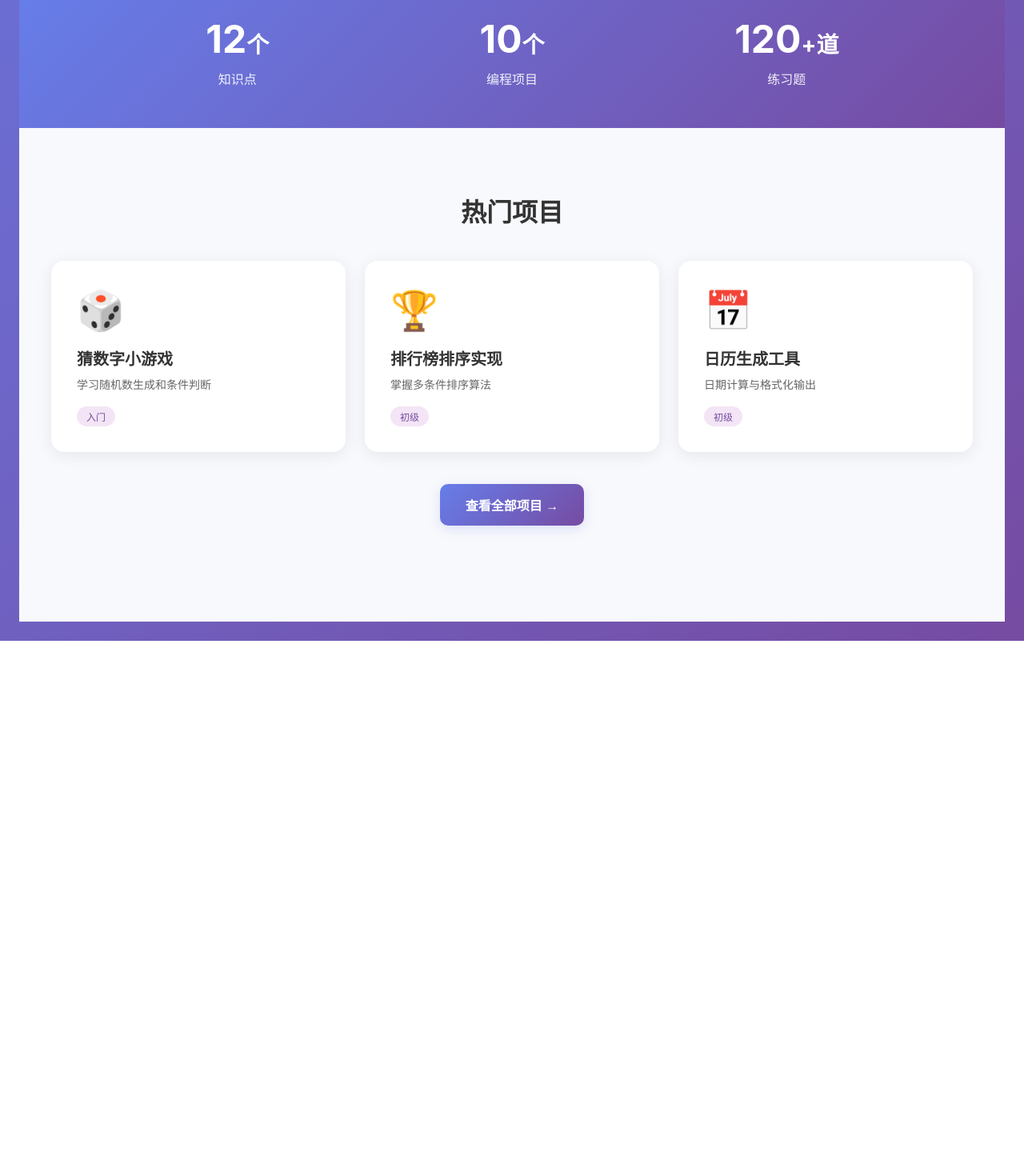
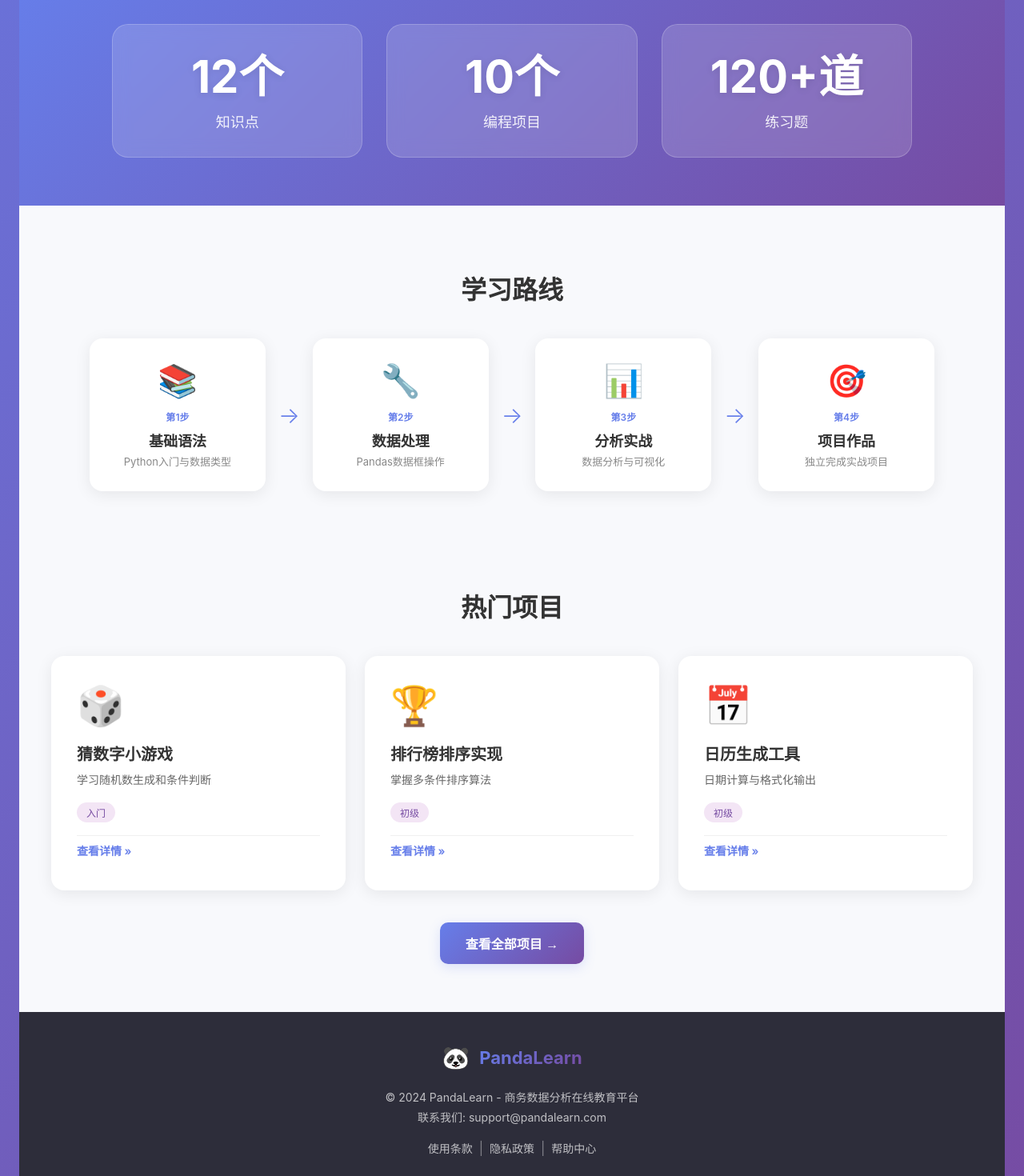
Before and after one commit to jvjv001/zhm1, a React (Vite) app: page / in a window 1280 px wide. Shown: the part 980-2450 px from the top of the page at 80% size. Before the commit the page ends 1781 px from the top, so only its background shows below. Built offline with nearby package versions, Linux system fonts and the light colour scheme.

Commit message:
增强首页：动态计数器、学习路线步骤、查看详情链接、页脚

```diff
--- a/src/pages/Home.jsx
+++ b/src/pages/Home.jsx
@@ -1,5 +1,47 @@
-import React, { useState } from 'react';
+import React, { useState, useEffect, useRef } from 'react';
 import { courseContent } from '../data';
+
+// 数字滚动动画组件
+const AnimatedCounter = ({ target, duration = 2000, suffix = '' }) => {
+  const [count, setCount] = useState(0);
+  const [hasAnimated, setHasAnimated] = useState(false);
+  const ref = useRef(null);
+
+  useEffect(() => {
+    const observer = new IntersectionObserver(
+      (entries) => {
+        if (entries[0].isIntersecting && !hasAnimated) {
+          setHasAnimated(true);
+          const startTime = Date.now();
+          const animate = () => {
+            const elapsed = Date.now() - startTime;
+            const progress = Math.min(elapsed / duration, 1);
+            // 使用easeOutExpo缓动
+            const easeProgress = 1 - Math.pow(1 - progress, 4);
+            setCount(Math.floor(easeProgress * target));
+            if (progress < 1) {
+              requestAnimationFrame(animate);
+            }
+          };
+          requestAnimationFrame(animate);
+        }
+      },
+      { threshold: 0.5 }
+    );
+
+    if (ref.current) {
+      observer.observe(ref.current);
+    }
+
+    return () => observer.disconnect();
+  }, [target, duration, hasAnimated]);
+
+  return (
+    <span ref={ref}>
+      {count}{suffix}
+    </span>
+  );
+};
 
 export const Home = ({ setActivePage }) => {
   const [selectedProject, setSelectedProject] = useState(null);
@@ -57,11 +99,12 @@ export const Home = ({ setActivePage }) => {
     }
   ];
 
-  // 学习数据
-  const stats = [
-    { number: '12', label: '知识点', suffix: '个' },
-    { number: '10', label: '编程项目', suffix: '个' },
-    { number: '120', label: '练习题', suffix: '+道' }
+  // 学习路线步骤
+  const learningSteps = [
+    { step: 1, title: '基础语法', desc: 'Python入门与数据类型', icon: '📚' },
+    { step: 2, title: '数据处理', desc: 'Pandas数据框操作', icon: '🔧' },
+    { step: 3, title: '分析实战', desc: '数据分析与可视化', icon: '📊' },
+    { step: 4, title: '项目作品', desc: '独立完成实战项目', icon: '🎯' }
   ];
 
   return (
@@ -139,14 +182,46 @@ export const Home = ({ setActivePage }) => {
         </div>
       </section>
 
-      {/* 学习数据统计 */}
+      {/* 学习数据统计 - 大字体统计卡片 */}
       <section style={styles.statsSection}>
         <div style={styles.statsContainer}>
-          {stats.map((stat, index) => (
-            <div key={index} style={styles.statItem}>
-              <div style={styles.statNumber}>{stat.number}<span style={styles.statSuffix}>{stat.suffix}</span></div>
-              <div style={styles.statLabel}>{stat.label}</div>
+          <div style={styles.statCard}>
+            <div style={styles.statNumber}>
+              <AnimatedCounter target={12} suffix="个" />
             </div>
+            <div style={styles.statLabel}>知识点</div>
+          </div>
+          <div style={styles.statCard}>
+            <div style={styles.statNumber}>
+              <AnimatedCounter target={10} suffix="个" />
+            </div>
+            <div style={styles.statLabel}>编程项目</div>
+          </div>
+          <div style={styles.statCard}>
+            <div style={styles.statNumber}>
+              <AnimatedCounter target={120} suffix="+道" />
+            </div>
+            <div style={styles.statLabel}>练习题</div>
+          </div>
+        </div>
+      </section>
+
+      {/* 学习路线 */}
+      <section style={styles.section}>
+        <h2 style={styles.sectionTitle}>学习路线</h2>
+        <div style={styles.learningPathContainer}>
+          {learningSteps.map((item, index) => (
+            <React.Fragment key={item.step}>
+              <div style={styles.learningStep}>
+                <div style={styles.stepIcon}>{item.icon}</div>
+                <div style={styles.stepNumber}>第{item.step}步</div>
+                <div style={styles.stepTitle}>{item.title}</div>
+                <div style={styles.stepDesc}>{item.desc}</div>
+              </div>
+              {index < learningSteps.length - 1 && (
+                <div style={styles.stepArrow}>→</div>
+              )}
+            </React.Fragment>
           ))}
         </div>
       </section>
@@ -176,6 +251,17 @@ export const Home = ({ setActivePage }) => {
               <h3 style={styles.projectTitle}>{project.title}</h3>
               <p style={styles.projectDesc}>{project.description}</p>
               <span style={styles.projectDifficulty}>{project.difficulty}</span>
+              {/* 查看详情按钮 */}
+              <a
+                href="#0"
+                onClick={(e) => {
+                  e.preventDefault();
+                  setSelectedProject(project);
+                }}
+                style={styles.viewDetailLink}
+              >
+                查看详情 »
+              </a>
             </div>
           ))}
         </div>
@@ -233,6 +319,27 @@ export const Home = ({ setActivePage }) => {
           </button>
         </div>
       </section>
+
+      {/* 页脚 */}
+      <footer style={styles.footer}>
+        <div style={styles.footerContent}>
+          <div style={styles.footerLogo}>
+            <span style={styles.footerLogoIcon}>🐼</span>
+            <span style={styles.footerLogoText}>PandaLearn</span>
+          </div>
+          <div style={styles.footerInfo}>
+            <p>© 2024 PandaLearn - 商务数据分析在线教育平台</p>
+            <p>联系我们: support@pandalearn.com</p>
+          </div>
+          <div style={styles.footerLinks}>
+            <a href="#0" style={styles.footerLink}>使用条款</a>
+            <span style={styles.footerDivider}>|</span>
+            <a href="#0" style={styles.footerLink}>隐私政策</a>
+            <span style={styles.footerDivider}>|</span>
+            <a href="#0" style={styles.footerLink}>帮助中心</a>
+          </div>
+        </div>
+      </footer>
 
       {/* 底部间距 */}
       <div style={{ height: '60px' }}></div>
@@ -386,35 +493,84 @@ const styles = {
     color: '#666',
     lineHeight: 1.6
   },
-  // 学习数据统计
+  // 学习数据统计 - 大字体卡片
   statsSection: {
     background: 'linear-gradient(135deg, #667eea 0%, #764ba2 100%)',
-    padding: '50px 24px',
+    padding: '60px 24px',
     margin: '20px 0'
   },
   statsContainer: {
     maxWidth: '1000px',
     margin: '0 auto',
     display: 'grid',
-    gridTemplateColumns: 'repeat(auto-fit, minmax(150px, 1fr))',
+    gridTemplateColumns: 'repeat(auto-fit, minmax(200px, 1fr))',
     gap: '30px',
     textAlign: 'center'
   },
-  statItem: {
-    color: 'white'
+  statCard: {
+    background: 'rgba(255, 255, 255, 0.15)',
+    backdropFilter: 'blur(10px)',
+    borderRadius: '20px',
+    padding: '32px 24px',
+    border: '1px solid rgba(255, 255, 255, 0.2)'
   },
   statNumber: {
-    fontSize: 'clamp(36px, 5vw, 48px)',
+    fontSize: 'clamp(42px, 6vw, 56px)',
     fontWeight: 700,
-    lineHeight: 1.2
-  },
-  statSuffix: {
-    fontSize: 'clamp(20px, 3vw, 28px)'
+    color: 'white',
+    lineHeight: 1.2,
+    textShadow: '0 2px 10px rgba(0, 0, 0, 0.1)'
   },
   statLabel: {
-    fontSize: '16px',
-    opacity: 0.9,
-    marginTop: '8px'
+    fontSize: '18px',
+    color: 'rgba(255, 255, 255, 0.9)',
+    marginTop: '8px',
+    fontWeight: 500
+  },
+  // 学习路线
+  learningPathContainer: {
+    display: 'flex',
+    alignItems: 'center',
+    justifyContent: 'center',
+    flexWrap: 'wrap',
+    gap: '16px'
+  },
+  learningStep: {
+    background: 'white',
+    borderRadius: '16px',
+    padding: '28px 24px',
+    textAlign: 'center',
+    boxShadow: '0 4px 20px rgba(0, 0, 0, 0.08)',
+    minWidth: '180px',
+    flex: '1',
+    maxWidth: '220px'
+  },
+  stepIcon: {
+    fontSize: '40px',
+    marginBottom: '12px'
+  },
+  stepNumber: {
+    fontSize: '12px',
+    color: '#667eea',
+    fontWeight: 600,
+    textTransform: 'uppercase',
+    marginBottom: '8px'
+  },
+  stepTitle: {
+    fontSize: '18px',
+    fontWeight: 600,
+    color: '#333',
+    marginBottom: '4px'
+  },
+  stepDesc: {
+    fontSize: '13px',
+    color: '#888'
+  },
+  stepArrow: {
+    fontSize: '28px',
+    color: '#667eea',
+    fontWeight: 300,
+    flexShrink: 0
   },
   // 热门项目
   projectGrid: {
@@ -428,7 +584,9 @@ const styles = {
     padding: '32px',
     cursor: 'pointer',
     transition: 'all 0.3s ease',
-    boxShadow: '0 4px 20px rgba(0, 0, 0, 0.08)'
+    boxShadow: '0 4px 20px rgba(0, 0, 0, 0.08)',
+    display: 'flex',
+    flexDirection: 'column'
   },
   projectCardActive: {
     border: '3px solid #667eea',
@@ -448,7 +606,8 @@ const styles = {
     fontSize: '14px',
     color: '#666',
     lineHeight: 1.6,
-    marginBottom: '16px'
+    marginBottom: '16px',
+    flex: 1
   },
   projectDifficulty: {
     display: 'inline-block',
@@ -457,7 +616,19 @@ const styles = {
     color: '#764ba2',
     borderRadius: '20px',
     fontSize: '12px',
-    fontWeight: 500
+    fontWeight: 500,
+    marginBottom: '16px',
+    alignSelf: 'flex-start'
+  },
+  viewDetailLink: {
+    color: '#667eea',
+    fontSize: '14px',
+    fontWeight: 600,
+    textDecoration: 'none',
+    padding: '8px 0',
+    borderTop: '1px solid #f0f0f0',
+    marginTop: 'auto',
+    transition: 'color 0.2s ease'
   },
   // 项目详情面板
   projectDetailPanel: {
@@ -554,5 +725,54 @@ const styles = {
     cursor: 'pointer',
     transition: 'all 0.3s ease',
     boxShadow: '0 4px 15px rgba(102, 126, 234, 0.2)'
+  },
+  // 页脚
+  footer: {
+    background: '#2d2d3a',
+    color: 'white',
+    padding: '40px 24px'
+  },
+  footerContent: {
+    maxWidth: '1200px',
+    margin: '0 auto',
+    textAlign: 'center'
+  },
+  footerLogo: {
+    display: 'flex',
+    alignItems: 'center',
+    justifyContent: 'center',
+    gap: '12px',
+    marginBottom: '20px'
+  },
+  footerLogoIcon: {
+    fontSize: '28px'
+  },
+  footerLogoText: {
+    fontSize: '22px',
+    fontWeight: 700,
+    background: 'linear-gradient(135deg, #667eea 0%, #764ba2 100%)',
+    WebkitBackgroundClip: 'text',
+    WebkitTextFillColor: 'transparent'
+  },
+  footerInfo: {
+    fontSize: '14px',
+    color: 'rgba(255, 255, 255, 0.7)',
+    marginBottom: '16px',
+    lineHeight: 1.8
+  },
+  footerLinks: {
+    display: 'flex',
+    justifyContent: 'center',
+    gap: '8px',
+    flexWrap: 'wrap'
+  },
+  footerLink: {
+    color: 'rgba(255, 255, 255, 0.7)',
+    textDecoration: 'none',
+    fontSize: '14px',
+    transition: 'color 0.2s ease'
+  },
+  footerDivider: {
+    color: 'rgba(255, 255, 255, 0.4)'
   }
 };
```
